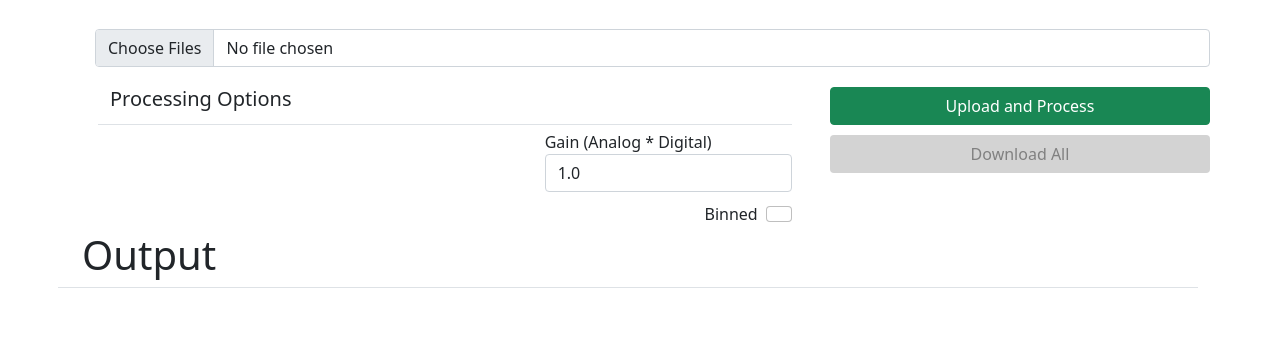
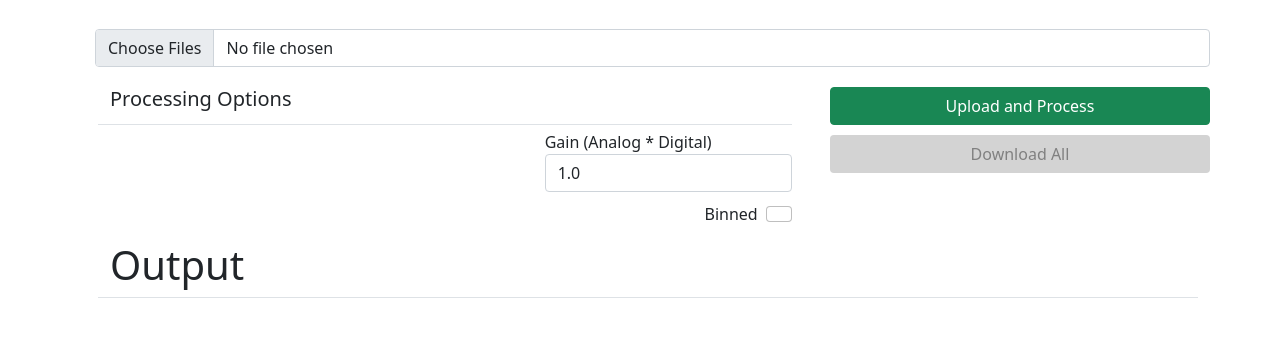
Before and after one commit to gravy-jones-locker/nuimgur, a Django app: template demo/templates/index.html in a window 1280 px wide. Shown: the part 107-445 px from the top of the page. Run offline with Django 3.2, Linux system fonts and the light colour scheme; the template is opened without the code that fills it, so the values that code supplies are empty.

Commit message:
Minor styling changes

```diff
--- a/demo/static/styles.css
+++ b/demo/static/styles.css
@@ -62,3 +62,7 @@ small {
 .waiting {
     color:lightgrey;
 }
+
+.output-panel {
+    padding-left: 40px;
+}
--- a/demo/templates/index.html
+++ b/demo/templates/index.html
@@ -58,7 +58,7 @@
         </div>
         <div class="output-panel">
             <div class="row">
-                <div class="row border-bottom">
+                <div class="row border-bottom tight-horizontal">
                     <h4 class="display-6 col-md-11">Output</h4>
                     <div class="col-md-1 tight-horizontal">
                         {% if status == 'live' %}
```
